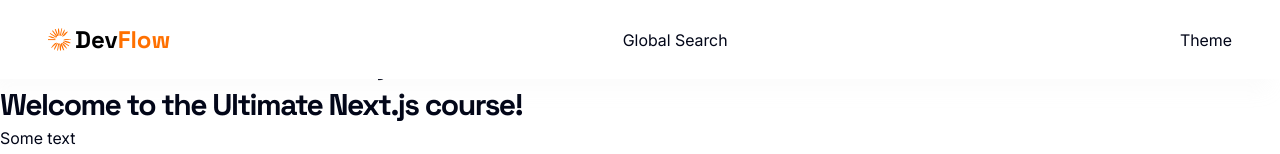
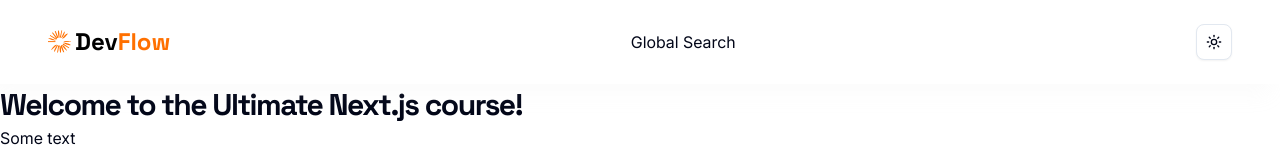
Before and after one commit to YarikDrago/nextjs-ultimate-course, a Next.js app: page / in a window 1280 px wide. Shown: the top 154 px of the page. Built offline with nearby package versions, Linux system fonts and the light colour scheme.

Commit message:
C8L4: Setup themes and a themes toggle.

```diff
--- /dev/null
+++ b/components/navigation/navbar/Theme.tsx
@@ -0,0 +1,42 @@
+"use client"
+
+import * as React from "react"
+import { Moon, Sun } from "lucide-react"
+import { useTheme } from "next-themes"
+
+import { Button } from "@/components/ui/button"
+import {
+  DropdownMenu,
+  DropdownMenuContent,
+  DropdownMenuItem,
+  DropdownMenuTrigger,
+} from "@/components/ui/dropdown-menu"
+
+const Theme = ()=> {
+  const { setTheme } = useTheme()
+
+  return (
+    <DropdownMenu>
+      <DropdownMenuTrigger asChild>
+        <Button variant="outline" size="icon">
+          <Sun className="h-[1.2rem] w-[1.2rem] scale-100 rotate-0 transition-all dark:scale-0 dark:-rotate-90" />
+          <Moon className="absolute h-[1.2rem] w-[1.2rem] scale-0 rotate-90 transition-all dark:scale-100 dark:rotate-0" />
+          <span className="sr-only">Toggle theme</span>
+        </Button>
+      </DropdownMenuTrigger>
+      <DropdownMenuContent align="end">
+        <DropdownMenuItem onClick={() => setTheme("light")}>
+          Light
+        </DropdownMenuItem>
+        <DropdownMenuItem onClick={() => setTheme("dark")}>
+          Dark
+        </DropdownMenuItem>
+        <DropdownMenuItem onClick={() => setTheme("system")}>
+          System
+        </DropdownMenuItem>
+      </DropdownMenuContent>
+    </DropdownMenu>
+  )
+}
+
+export default Theme;
--- a/components/navigation/navbar/index.tsx
+++ b/components/navigation/navbar/index.tsx
@@ -1,6 +1,7 @@
 import React from "react";
 import Link from "next/link";
 import Image from "next/image";
+import Theme from "@/components/navigation/navbar/Theme";
 
 const Navbar = () => {
   return (
@@ -22,7 +23,7 @@
       </Link>
       <p>Global Search</p>
       <div className={'flex-between gap-5'}>
-        Theme
+        <Theme/>
       </div>
     </nav>
   );
--- /dev/null
+++ b/components/ui/button.tsx
@@ -0,0 +1,60 @@
+import * as React from "react"
+import { Slot } from "@radix-ui/react-slot"
+import { cva, type VariantProps } from "class-variance-authority"
+
+import { cn } from "@/lib/utils"
+
+const buttonVariants = cva(
+  "inline-flex items-center justify-center gap-2 whitespace-nowrap rounded-md text-sm font-medium transition-all disabled:pointer-events-none disabled:opacity-50 [&_svg]:pointer-events-none [&_svg:not([class*='size-'])]:size-4 shrink-0 [&_svg]:shrink-0 outline-none focus-visible:border-ring focus-visible:ring-ring/50 focus-visible:ring-[3px] aria-invalid:ring-destructive/20 dark:aria-invalid:ring-destructive/40 aria-invalid:border-destructive",
+  {
+    variants: {
+      variant: {
+        default: "bg-primary text-primary-foreground hover:bg-primary/90",
+        destructive:
+          "bg-destructive text-white hover:bg-destructive/90 focus-visible:ring-destructive/20 dark:focus-visible:ring-destructive/40 dark:bg-destructive/60",
+        outline:
+          "border bg-background shadow-xs hover:bg-accent hover:text-accent-foreground dark:bg-input/30 dark:border-input dark:hover:bg-input/50",
+        secondary:
+          "bg-secondary text-secondary-foreground hover:bg-secondary/80",
+        ghost:
+          "hover:bg-accent hover:text-accent-foreground dark:hover:bg-accent/50",
+        link: "text-primary underline-offset-4 hover:underline",
+      },
+      size: {
+        default: "h-9 px-4 py-2 has-[>svg]:px-3",
+        sm: "h-8 rounded-md gap-1.5 px-3 has-[>svg]:px-2.5",
+        lg: "h-10 rounded-md px-6 has-[>svg]:px-4",
+        icon: "size-9",
+        "icon-sm": "size-8",
+        "icon-lg": "size-10",
+      },
+    },
+    defaultVariants: {
+      variant: "default",
+      size: "default",
+    },
+  }
+)
+
+function Button({
+  className,
+  variant,
+  size,
+  asChild = false,
+  ...props
+}: React.ComponentProps<"button"> &
+  VariantProps<typeof buttonVariants> & {
+    asChild?: boolean
+  }) {
+  const Comp = asChild ? Slot : "button"
+
+  return (
+    <Comp
+      data-slot="button"
+      className={cn(buttonVariants({ variant, size, className }))}
+      {...props}
+    />
+  )
+}
+
+export { Button, buttonVariants }
--- a/package.json
+++ b/package.json
@@ -10,6 +10,7 @@
   },
   "dependencies": {
     "@radix-ui/react-dropdown-menu": "^2.1.16",
+    "@radix-ui/react-slot": "^1.2.4",
     "class-variance-authority": "^0.7.1",
     "clsx": "^2.1.1",
     "lucide-react": "^0.554.0",
```
Also changed, not shown: 1 other file (tests, documents, lock files or other folders).
